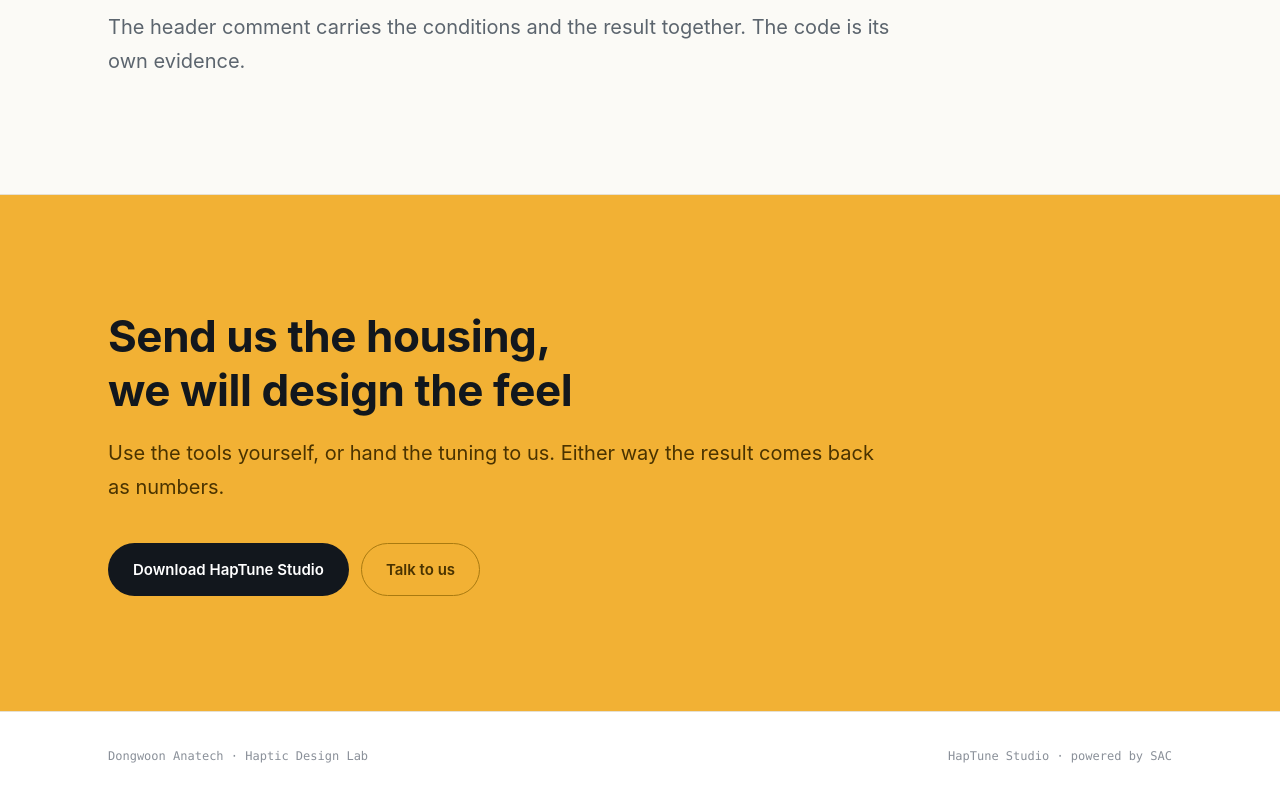
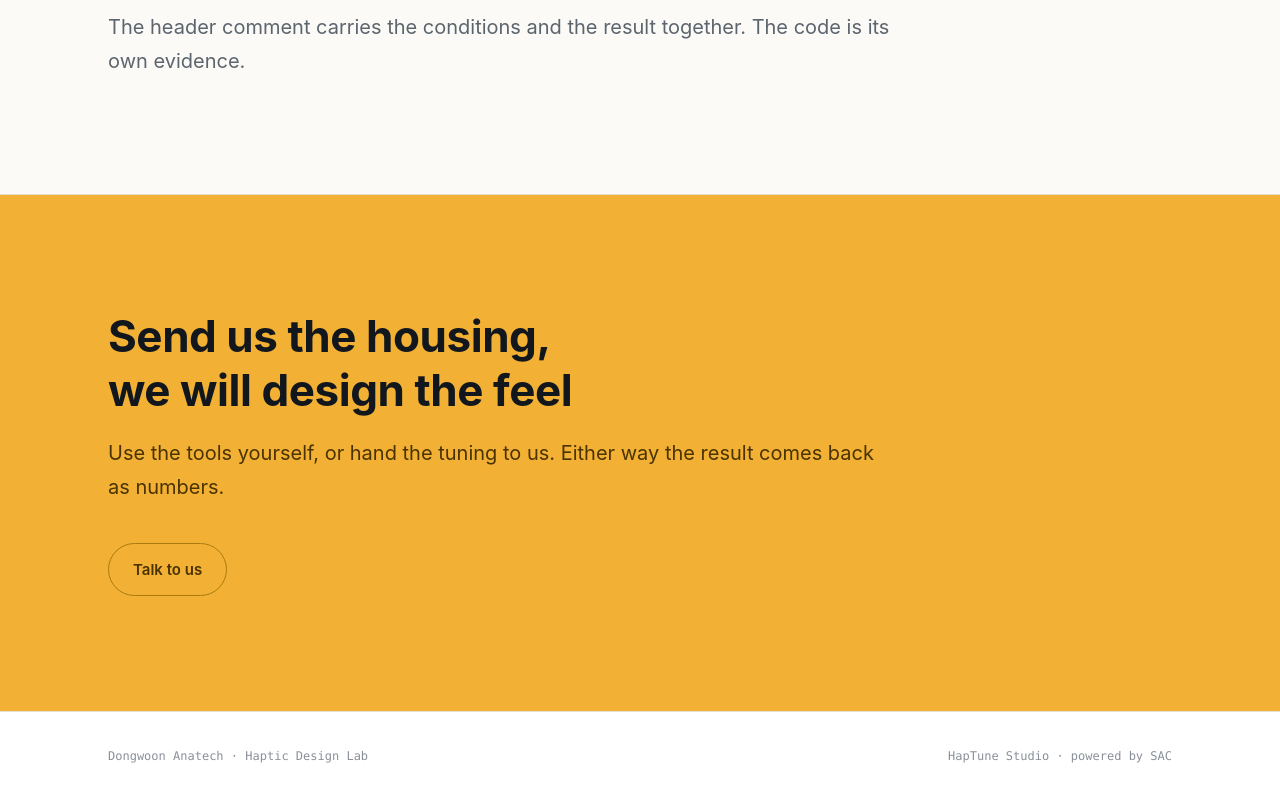
Before and after one commit to magi8051/hdl-docs-releases, a plain HTML site: page haptune-studio/index.html in a window 1280 px wide. Shown: the part 8462-9262 px from the top of the page. Drawn offline with Linux system fonts and the light colour scheme.

Commit message:
HapTune page: remove installer download button
Co-Authored-By: Claude Opus 5.5 <noreply@anthropic.com>
Claude-Session: https://claude.ai/code/session_01PW3TFz87NUgzaCLNhSzH2p

```diff
--- a/haptune-studio/index.html
+++ b/haptune-studio/index.html
@@ -334,8 +334,6 @@ footer{padding:34px 0;font-family:var(--mono);font-size:12px;color:var(--soft);
 <h2 data-t="cta.title"></h2>
 <p class="lead" data-t="cta.lead"></p>
 <div class="btns">
-  <a class="btn p" href="https://github.com/magi8051/HDL-main-releases/releases/latest"
-     data-t="cta.b1"></a>
   <a class="btn s" href="mailto:magi8051@naver.com" data-t="cta.b2"></a>
 </div>
 </div></section>
```
